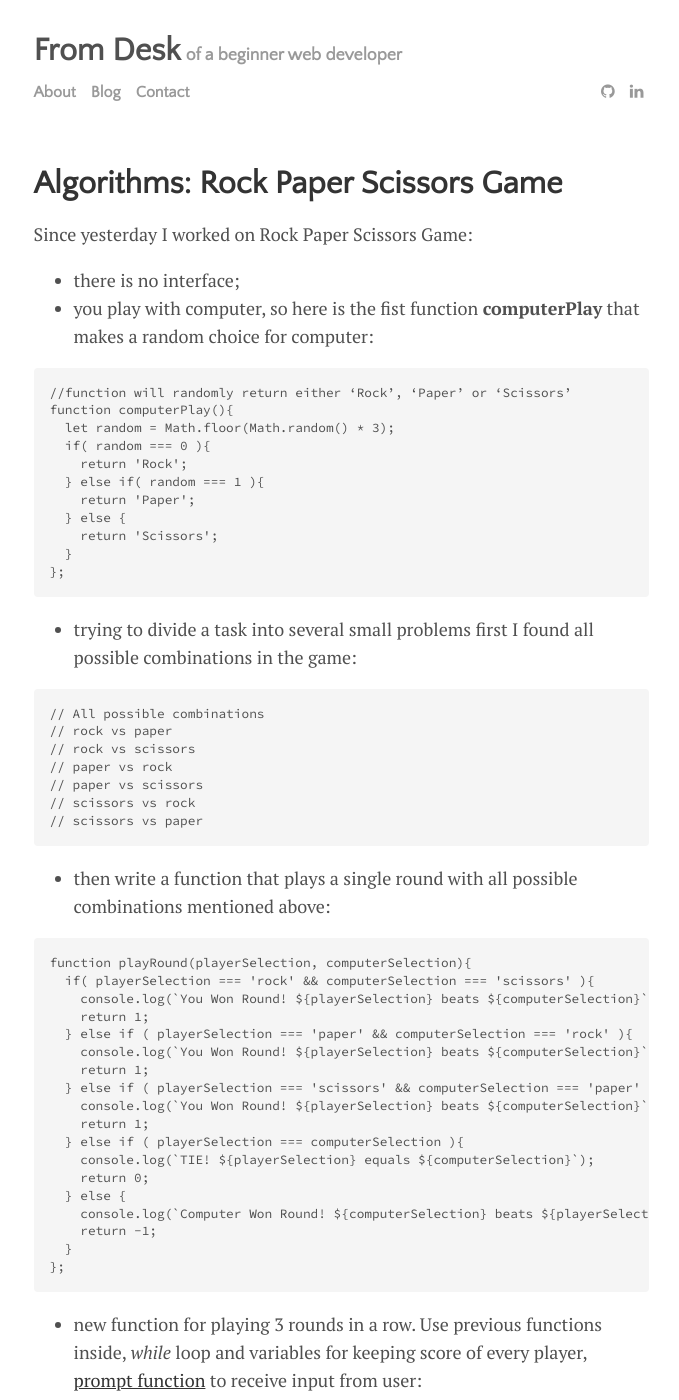
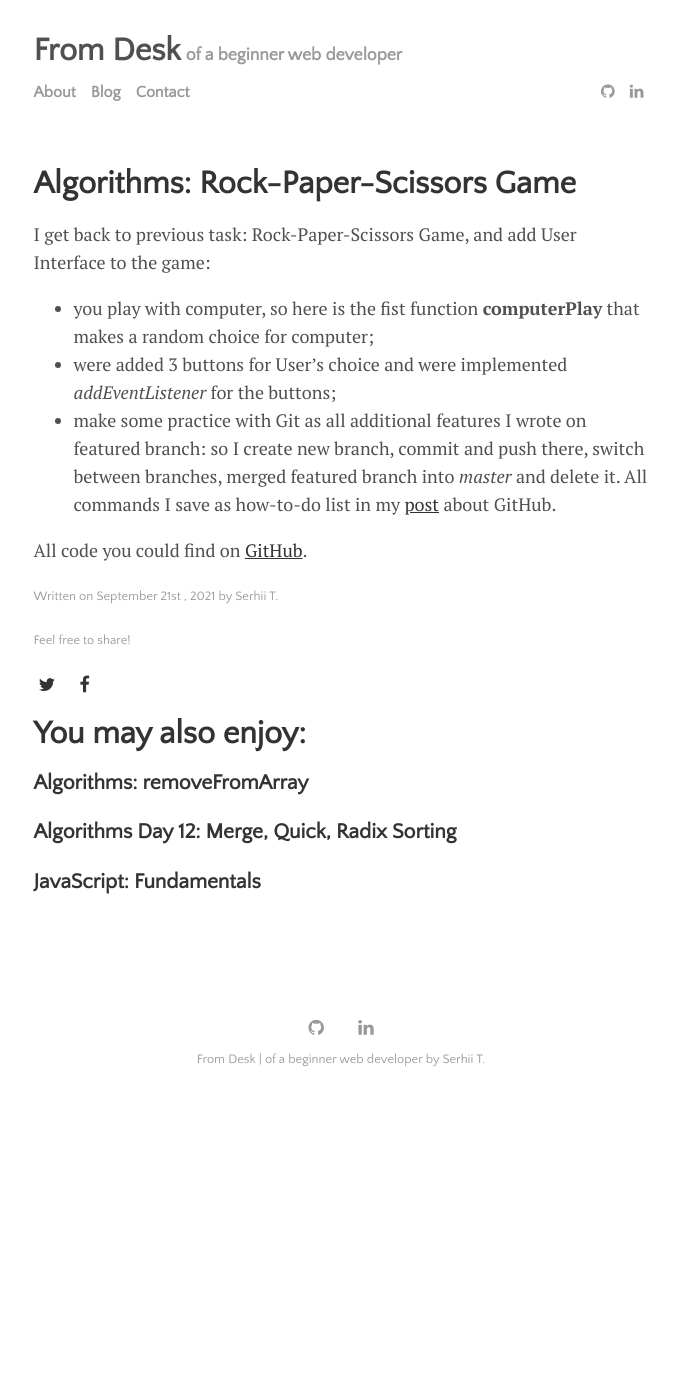
Before and after one commit to SergeyTocarchuk/sergeytocarchuk.github.io, a Jekyll site: the page built from _posts/2021-09-21-algorithms-rock-paper-scissors.md, in a window 1280 px wide and 1400 px high. Shown: the whole window, without its empty margins (299-978 px from the left). Built offline with Jekyll 4.4.1, drawn with Linux system fonts in a browser that asks for light colours; some of the changed text lies outside the part shown.

Commit message:
New git commands

````diff
--- a/_posts/2021-09-21-algorithms-rock-paper-scissors.md
+++ b/_posts/2021-09-21-algorithms-rock-paper-scissors.md
@@ -1,94 +1,16 @@
 ---
 layout: post
-title: "Algorithms: Rock Paper Scissors Game"
+title: "Algorithms: Rock-Paper-Scissors Game"
 author: "Serhii T."
 categories: journal
 tags: [algorithms,js,game]
 image:
 ---
 
-Since yesterday I worked on Rock Paper Scissors Game:
-- there is no interface;
-- you play with computer, so here is the fist function **computerPlay** that makes a random choice for computer:
+I get back to previous task: Rock-Paper-Scissors Game, and add User Interface to the game:
+- you play with computer, so here is the fist function **computerPlay** that makes a random choice for computer;
+- were added 3 buttons for User's choice and were implemented _addEventListener_ for the buttons;
+- make some practice with Git as all additional features I wrote on featured branch: so I create new branch, commit and push there, switch between branches, merged featured branch into _master_ and delete it. All commands I save as how-to-do list in my [post]() about GitHub.
 
-```
-//function will randomly return either ‘Rock’, ‘Paper’ or ‘Scissors’
-function computerPlay(){
-  let random = Math.floor(Math.random() * 3);
-  if( random === 0 ){
-    return 'Rock';
-  } else if( random === 1 ){
-    return 'Paper';
-  } else {
-    return 'Scissors';
-  }
-};
-```
-
-- trying to divide a task into several small problems first I found all possible combinations in the game:
-
-```
-// All possible combinations
-// rock vs paper
-// rock vs scissors
-// paper vs rock
-// paper vs scissors
-// scissors vs rock
-// scissors vs paper
-```
-
-- then write a function that plays a single round with all possible combinations mentioned above:
-
-```
-function playRound(playerSelection, computerSelection){
-  if( playerSelection === 'rock' && computerSelection === 'scissors' ){
-    console.log(`You Won Round! ${playerSelection} beats ${computerSelection}`);
-    return 1;
-  } else if ( playerSelection === 'paper' && computerSelection === 'rock' ){
-    console.log(`You Won Round! ${playerSelection} beats ${computerSelection}`);
-    return 1;
-  } else if ( playerSelection === 'scissors' && computerSelection === 'paper' ){
-    console.log(`You Won Round! ${playerSelection} beats ${computerSelection}`);
-    return 1;
-  } else if ( playerSelection === computerSelection ){
-    console.log(`TIE! ${playerSelection} equals ${computerSelection}`);
-    return 0;
-  } else {
-    console.log(`Computer Won Round! ${computerSelection} beats ${playerSelection}`);
-    return -1;
-  }
-};
-```
-
-- new function for playing 3 rounds in a row. Use previous functions inside, _while_ loop and variables for keeping score of every player, [prompt function](https://developer.mozilla.org/en-US/docs/Web/API/Window/prompt) to receive input from user:
-
-```
-// game function
-function game(){
-  let playerScore = 0;
-  let compScore = 0;
-  let i = 0;
-
-  while( i < 3 ){
-    let playerSelection = prompt("Make your choice: Rock, Paper or Scissors").toLowerCase();
-    let computerSelection = computerPlay().toLowerCase();
-    let result = playRound(playerSelection, computerSelection);
-
-    if( result === 1 ){
-      playerScore++;
-    } else if( result === -1 ){
-      compScore++;
-    }
-    i++;
-  }
-  if( playerScore > compScore ){
-  console.log(`You Won Game: Final score is You: ${playerScore} vs Computer: ${compScore}`);
-  } else {
-    console.log(`Computer Won Game: Final score is You: ${playerScore} vs Computer: ${compScore}`);
-  }
-};
-
-console.log(game());
-```
 
 All code you could find on [GitHub](https://github.com/SergeyTocarchuk/rock-paper-scissors).
````
Also changed, not shown: _posts/2021-07-09-setup-github.md (+63 -0 lines), _posts/2021-08-20-css-tips-and-tricks.md (+5 -0 lines), _posts/2021-08-23-algoritms-day-1.md (deleted, +0 -34 lines), _posts/2021-09-19-js-fundamentals.md (+33 -1 lines), _posts/2021-09-22-algoritms-day-1.md (added, +49 -0 lines).
